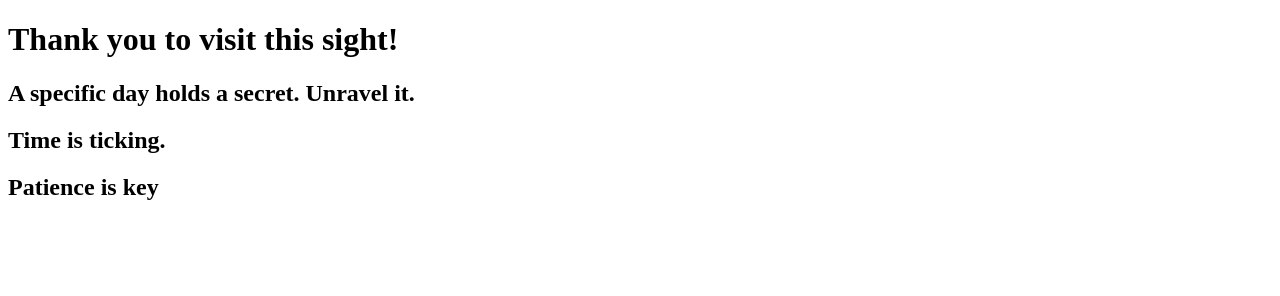
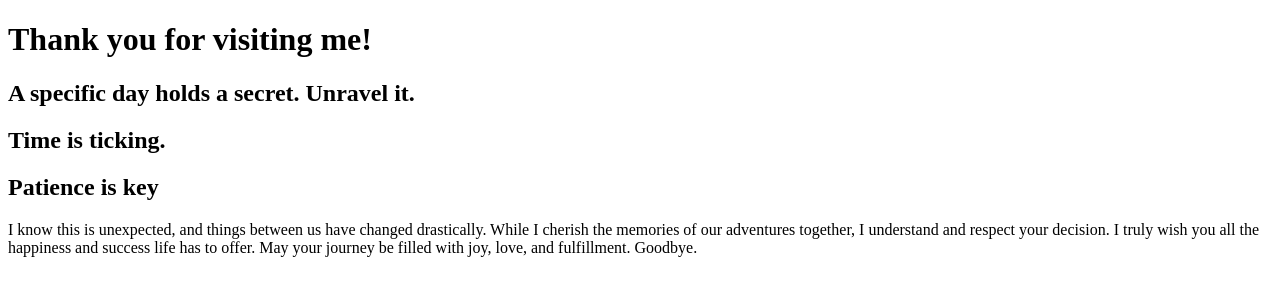
Before and after one commit to trishulnaik/1_8_24, a plain HTML site: page index.html in a window 1280 px wide. Drawn offline with Linux system fonts and the light colour scheme.

Commit message:
Fix initial message

```diff
--- a/index.html
+++ b/index.html
@@ -7,12 +7,13 @@
 </head>
 <body>
     <header>
-        <h1>Thank you to visit this sight!</h1>
+        <h1>Thank you for visiting me!</h1>
     </header>
     <main>
         <h2>A specific day holds a secret. Unravel it.</h2>
         <h2>Time is ticking.</h2>
         <h2>Patience is key</h2>
+        <p>I know this is unexpected, and things between us have changed drastically. While I cherish the memories of our adventures together, I understand and respect your decision. I truly wish you all the happiness and success life has to offer. May your journey be filled with joy, love, and fulfillment. Goodbye.</p>
     </main>
 </body>
 </html>
```
